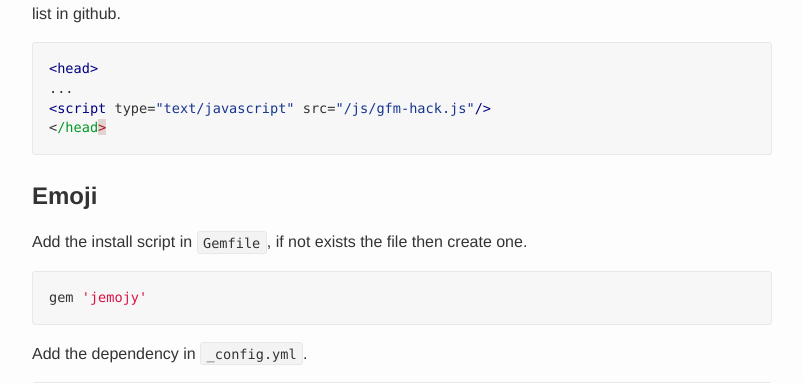
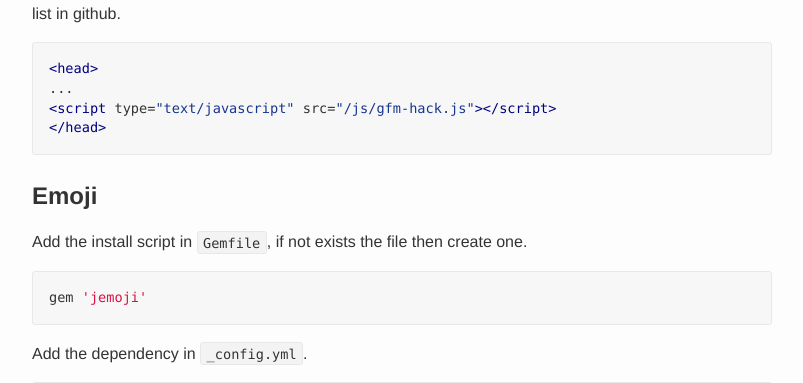
Before and after one commit to galenlin/galenlin.github.io, a Jekyll site: the page built from en/_posts/2016-01-29-jekyll-github-flavored-markdown.markdown, in a window 1280 px wide and 900 px high, scrolled down 781 px. Shown: the part 160-543 px from the top of the window, without its empty margins (238-1041 px from the left). Built offline with Jekyll 4.4.1, drawn with Linux system fonts in a browser that asks for light colours; emoji names are drawn with the system emoji font; Markdown is read by kramdown in place of the engine named in the settings; comment, search, counter and statistics services are not loaded.

Commit message:
Update 2016-01-29-jekyll-github-flavored-markdown.markdown
Minor typos and script ending tag required

````diff
--- a/en/_posts/2016-01-29-jekyll-github-flavored-markdown.markdown
+++ b/en/_posts/2016-01-29-jekyll-github-flavored-markdown.markdown
@@ -45,7 +45,7 @@ Add [gfm-hack.js][gfm-hack] to html `<head>` to enable `<h2>` ~ `<h6>` hover anc
 ```html
 <head>
 ...
-<script type="text/javascript" src="/js/gfm-hack.js"/>
+<script type="text/javascript" src="/js/gfm-hack.js"></script>
 </head>
 ```
 
@@ -54,7 +54,7 @@ Add [gfm-hack.js][gfm-hack] to html `<head>` to enable `<h2>` ~ `<h6>` hover anc
 Add the install script in `Gemfile`, if not exists the file then create one.
 
 ```ruby
-gem 'jemojy'
+gem 'jemoji'
 ```
 
 Add the dependency in `_config.yml`.
````
